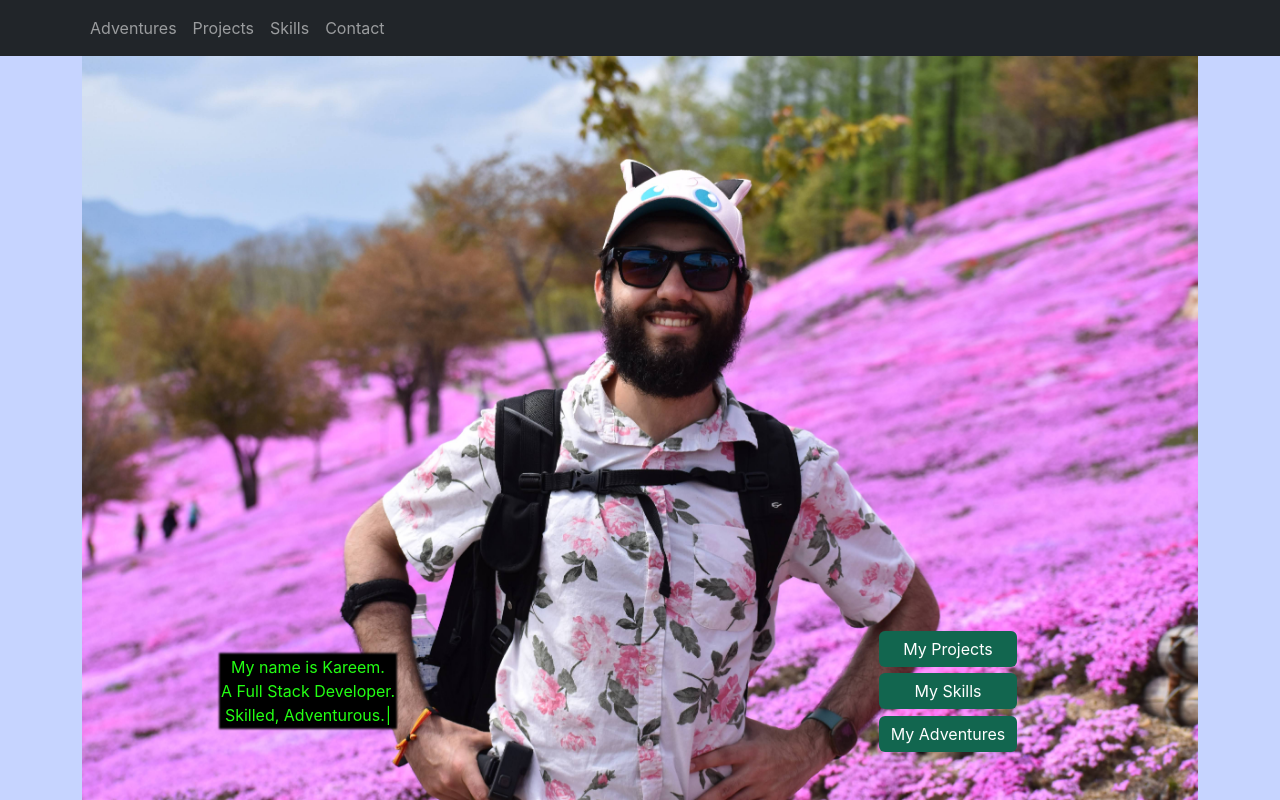
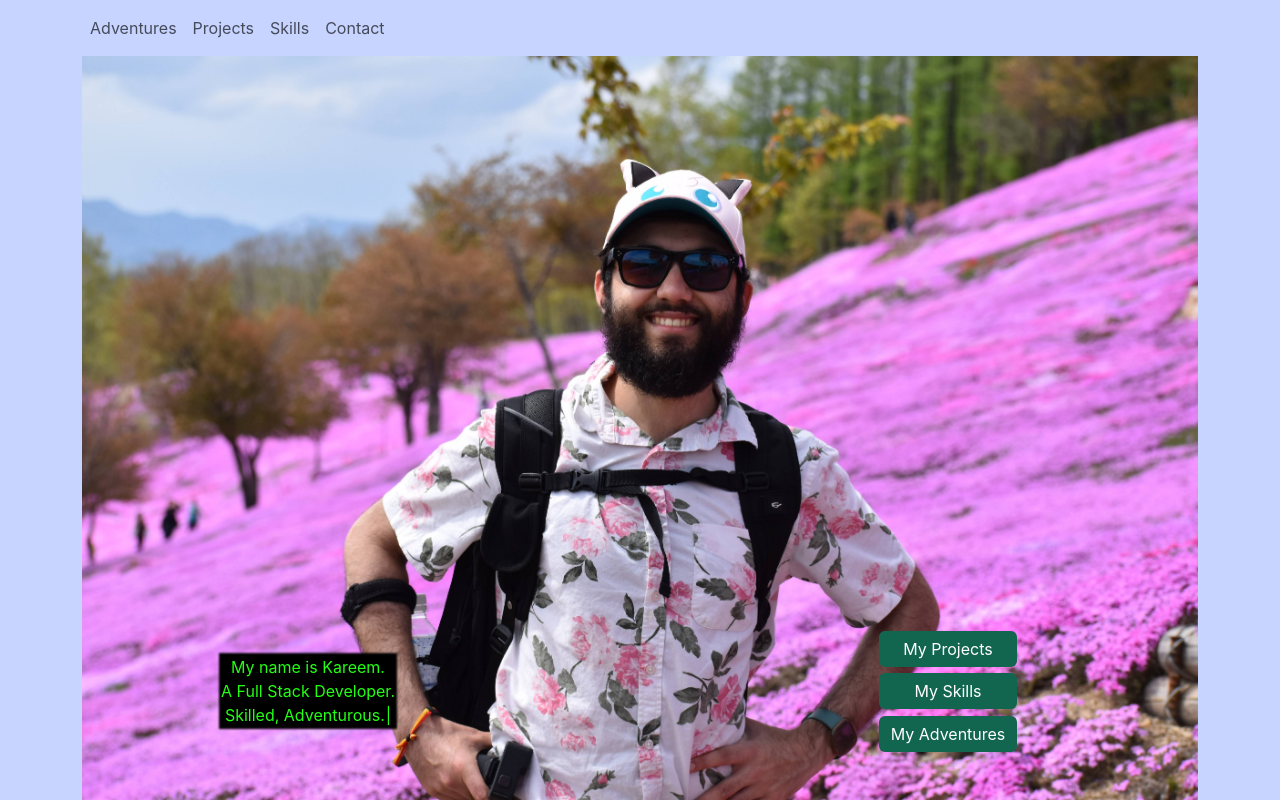
Before and after one commit to CSG55/kareem-portfolio, a React (Create React App) app in the folder kareem-portfolio/: page / in a window 1280 px wide. Built offline with nearby package versions, Linux system fonts and the light colour scheme.

Commit message:
saving navbar style changes

```diff
--- a/kareem-portfolio/src/components/NavBar.js
+++ b/kareem-portfolio/src/components/NavBar.js
@@ -5,7 +5,7 @@ import Navbar from 'react-bootstrap/Navbar';
 function NavBar() {
     return (
         <>
-            <Navbar bg="dark" data-bs-theme="dark">
+            <Navbar data-bs-theme="light">
                 <Container>
                     {/*<Navbar.Brand href="#home">Kareem</Navbar.Brand>*/}
                     <Nav className="me-auto">
--- a/kareem-portfolio/src/components/PortfolioDashboard.js
+++ b/kareem-portfolio/src/components/PortfolioDashboard.js
@@ -29,8 +29,12 @@ function PortfolioDashboard() {
                         onInit={(typewriter) => {
                             typewriter
                                 .typeString(`My name is Kareem.`)
+                                .pauseFor(250)
                                 .typeString(`<br/>A Full Stack Developer.`)
-                                .typeString(`<br/>Skilled, Adventurous.`)
+                                .pauseFor(250)
+                                .typeString(`<br/>Skilled, `)
+                                .pauseFor(500)
+                                .typeString(`Adventurous.`)
                                 .start()
                         }}
                     />
--- a/kareem-portfolio/src/styles/App.scss
+++ b/kareem-portfolio/src/styles/App.scss
@@ -57,7 +57,14 @@
 }
 
 .navbar{
-  height:7%
+  height:7%;
+  background-color: $background-theme!important;
+  //& a {
+  //  color: black!important;
+  //  &:active, :hover, :focus{
+  //    font-weight: bold!important;
+  //  }
+  //}
 }
 
 .btn-container{
```
